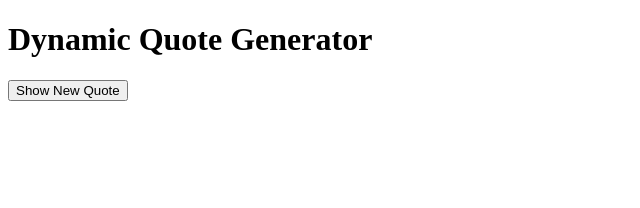
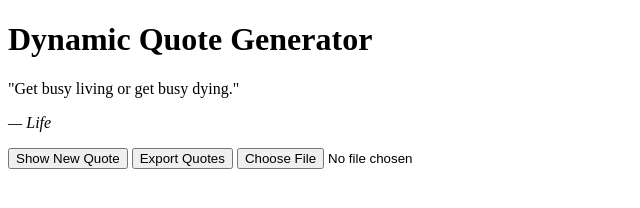
Before and after one commit to Thatsfen/alx_fe_javascript, a plain HTML site: page dom-manipulation/index.html in a window 1280 px wide. Shown: the whole page, without its empty margins (0-640 px from the left). Drawn offline with Linux system fonts and the light colour scheme.

Commit message:
Update index.html

```diff
--- a/dom-manipulation/index.html
+++ b/dom-manipulation/index.html
@@ -7,8 +7,10 @@
 </head>
 <body>
   <h1>Dynamic Quote Generator</h1>
-  <div id="quoteDisplay"></div>
+  <div id="quote-display"></div>
   <button id="newQuote">Show New Quote</button>
+  <button id="exportQuotes">Export Quotes</button>
+  <input type="file" id="importFile" accept=".json" onchange="importFromJsonFile(event)" />
   <script src="script.js"></script>
 </body>
 </html>
```
